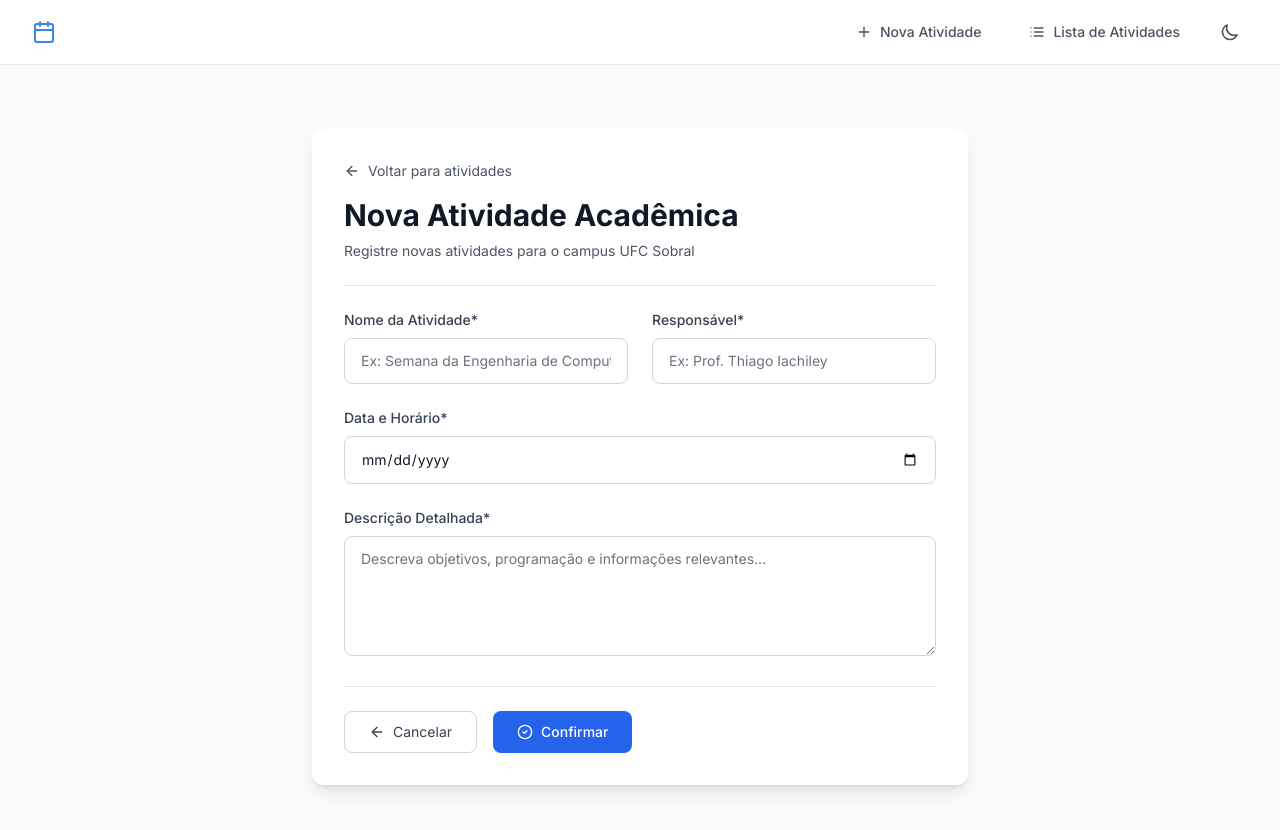
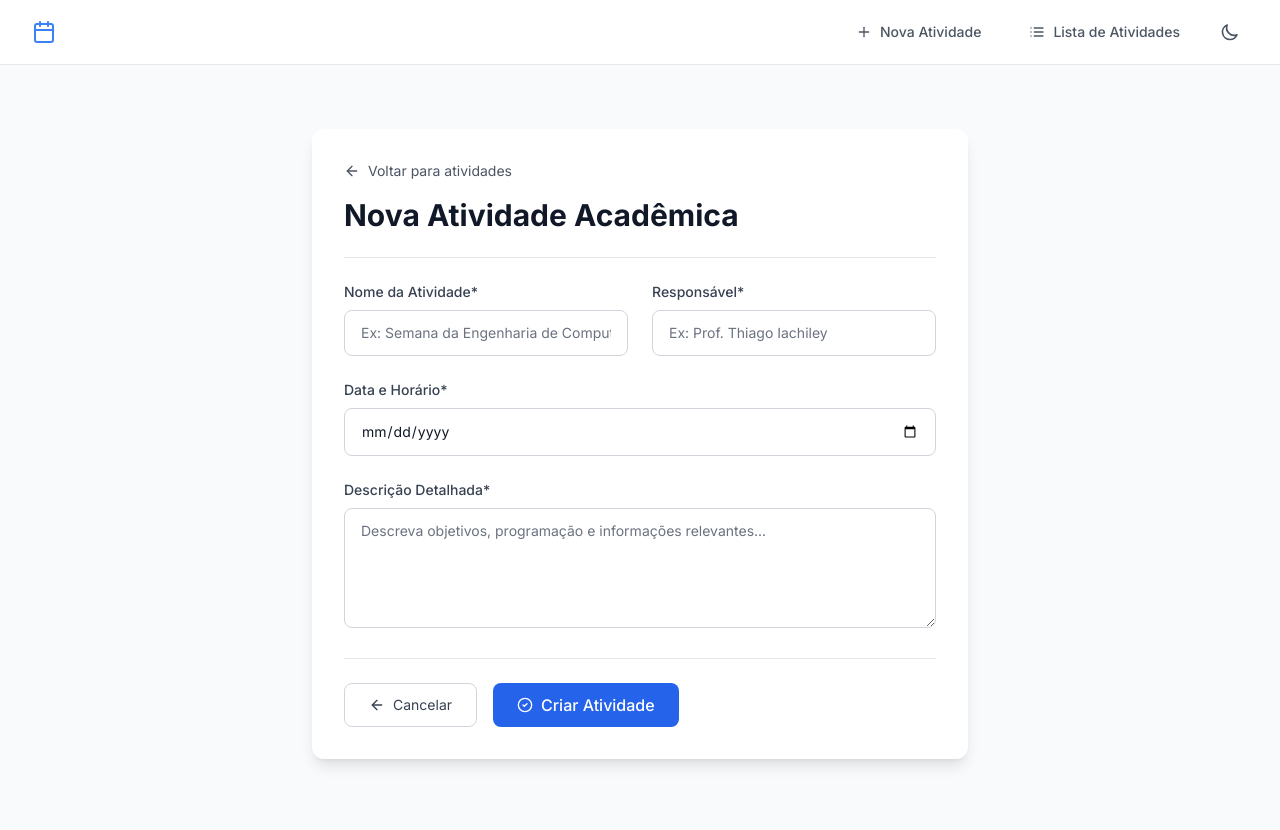
Before and after one commit to alanlimadev/tec-web-mini-projeto5, a Next.js app: page /cadastro in a window 1280 px wide. Shown: the top 830 px of the page. Built offline with nearby package versions, Linux system fonts and the light colour scheme.

Commit message:
feat: implement activity editing functionality with form updates and validation

```diff
--- a/src/app/cadastro/page.tsx
+++ b/src/app/cadastro/page.tsx
@@ -1,14 +1,22 @@
 'use client';
 
-import { useRouter } from 'next/navigation';
+import { useRouter, useSearchParams } from 'next/navigation';
 import { useForm } from 'react-hook-form';
 import { zodResolver } from '@hookform/resolvers/zod';
 import { z } from 'zod';
-import { addActivity } from '@/app/lib/data';
-import { AlertCircle, CheckCircle2, ArrowLeft, Loader2 } from 'lucide-react';
+import { addActivity, getActivityById, updateActivity } from '@/app/lib/data';
+import {
+  AlertCircle,
+  CheckCircle2,
+  ArrowLeft,
+  Loader2,
+  PencilLine,
+} from 'lucide-react';
 import toast, { Toaster } from 'react-hot-toast';
+import { useEffect } from 'react';
 
-const activitySchema = z.object({
+const createActivitySchema = z.object({
+  id: z.string().optional(),
   nome: z
     .string()
     .min(3, 'O nome deve ter pelo menos 3 caracteres')
@@ -17,69 +25,97 @@ const activitySchema = z.object({
     .string()
     .min(3, 'O responsável deve ter pelo menos 3 caracteres')
     .max(100, 'O responsável deve ter no máximo 100 caracteres'),
-  data: z
-    .string()
-    .refine((val) => new Date(val) > new Date(), 'A data deve ser futura'),
+  data: z.string().refine((val) => {
+    const selectedDate = new Date(val);
+    const today = new Date();
+    today.setHours(0, 0, 0, 0);
+    return selectedDate >= today;
+  }, 'A data deve ser igual ou posterior a hoje'),
   descricao: z
     .string()
     .min(10, 'A descrição deve ter pelo menos 10 caracteres')
     .max(500, 'A descrição deve ter no máximo 500 caracteres'),
 });
 
-type ActivityFormData = z.infer<typeof activitySchema>;
+type ActivityFormData = z.infer<typeof createActivitySchema>;
 
 export default function CadastroPage() {
   const router = useRouter();
+  const searchParams = useSearchParams();
+  const id = searchParams.get('id');
+  const isEditing = !!id;
+  const activity = isEditing ? getActivityById(id) : null;
+
   const {
     register,
     handleSubmit,
     formState: { errors, isSubmitting },
+    // eslint-disable-next-line @typescript-eslint/no-unused-vars
     reset,
+    setValue,
   } = useForm<ActivityFormData>({
-    resolver: zodResolver(activitySchema),
+    resolver: zodResolver(createActivitySchema),
+    defaultValues: {
+      id: activity?.id || '',
+      nome: activity?.nome || '',
+      responsavel: activity?.responsavel || '',
+      data: activity?.data
+        ? new Date(activity.data).toISOString().split('T')[0]
+        : '',
+      descricao: activity?.descricao || '',
+    },
   });
+
+  useEffect(() => {
+    if (isEditing && activity) {
+      setValue('id', activity.id);
+      setValue('nome', activity.nome);
+      setValue('responsavel', activity.responsavel);
+      setValue('data', new Date(activity.data).toISOString().split('T')[0]);
+      setValue('descricao', activity.descricao);
+    }
+  }, [isEditing, activity, setValue]);
 
   const onSubmit = async (data: ActivityFormData) => {
     try {
-      addActivity({
-        ...data,
+      const activityData = {
+        nome: data.nome,
+        responsavel: data.responsavel,
         data: new Date(data.data).toISOString(),
-      });
+        descricao: data.descricao,
+      };
 
-      await new Promise((resolve) => setTimeout(resolve, 500));
-
-      toast.success(
-        <div className="flex items-center gap-2">
-          <span>Atividade registrada com sucesso!</span>
-        </div>,
-        {
+      if (isEditing && data.id) {
+        updateActivity(data.id, activityData);
+        toast.success('Atividade atualizada com sucesso!', {
+          icon: <CheckCircle2 className="text-green-500" />,
+          className: 'dark:bg-gray-800 dark:text-white',
           duration: 4000,
           position: 'top-right',
-          className:
-            'dark:bg-gray-800 dark:text-gray-100 border dark:border-gray-700',
-        }
-      );
+        });
+      } else {
+        addActivity(activityData);
+        toast.success('Atividade criada com sucesso!', {
+          icon: <CheckCircle2 className="text-green-500" />,
+          className: 'dark:bg-gray-800 dark:text-white',
+          duration: 4000,
+          position: 'top-right',
+        });
+      }
 
-      reset();
       router.push('/listagem');
       // eslint-disable-next-line @typescript-eslint/no-unused-vars
     } catch (error) {
-      toast.error(
-        <div className="flex items-center gap-2">
-          <AlertCircle className="h-5 w-5 text-red-600" />
-          <span>Erro ao cadastrar atividade</span>
-        </div>,
-        {
-          className:
-            'dark:bg-gray-800 dark:text-gray-100 border dark:border-gray-700',
-        }
-      );
+      toast.error(`Erro ao ${isEditing ? 'atualizar' : 'criar'} atividade`, {
+        icon: <AlertCircle className="text-red-500" />,
+        className: 'dark:bg-gray-800 dark:text-white',
+      });
     }
   };
 
   return (
     <div className="min-h-screen bg-gray-50 dark:bg-gray-900 transition-colors duration-200 py-4 px-4 sm:py-8 sm:px-6 lg:px-8">
-      <Toaster />
+      <Toaster position="top-right" />
 
       <div className="max-w-3xl mx-auto bg-white dark:bg-gray-800 rounded-xl shadow-lg dark:shadow-xl dark:shadow-gray-900/20 p-4 sm:p-6 lg:p-8 transition-all">
         <header className="mb-4 sm:mb-6 space-y-1 sm:space-y-2 border-b dark:border-gray-700 pb-4 sm:pb-6">
@@ -90,18 +126,19 @@ export default function CadastroPage() {
             <ArrowLeft className="h-3 w-3 sm:h-4 sm:w-4" />
             Voltar para atividades
           </button>
-          <h1 className="text-xl sm:text-2xl lg:text-3xl font-bold text-gray-900 dark:text-gray-100">
-            Nova Atividade Acadêmica
+          <h1 className="text-xl sm:text-2xl lg:text-3xl font-bold text-gray-900 dark:text-gray-100 flex items-center gap-2">
+            {isEditing ? (
+              <>
+                <PencilLine className="h-6 w-6 text-blue-500" />
+                Editar Atividade
+              </>
+            ) : (
+              'Nova Atividade Acadêmica'
+            )}
           </h1>
-          <p className="text-xs sm:text-sm text-gray-600 dark:text-gray-400">
-            Registre novas atividades para o campus UFC Sobral
-          </p>
         </header>
-
-        <form
-          onSubmit={handleSubmit(onSubmit)}
-          className="space-y-4 sm:space-y-6"
-        >
+        <form onSubmit={handleSubmit(onSubmit)} className="space-y-6">
+          {isEditing && <input type="hidden" {...register('id')} />}
           <div className="grid grid-cols-1 gap-4 sm:gap-6 sm:grid-cols-2">
             <div className="sm:col-span-2 lg:col-span-1">
               <label
@@ -244,21 +281,14 @@ export default function CadastroPage() {
             <button
               type="submit"
               disabled={isSubmitting}
-              className={`w-full sm:w-auto px-4 sm:px-6 py-2 sm:py-2.5 text-xs sm:text-sm bg-blue-600 hover:bg-blue-700 dark:bg-blue-700 dark:hover:bg-blue-800 text-white font-medium rounded-lg focus:ring-4 focus:ring-blue-200 dark:focus:ring-blue-900 transition-all flex items-center justify-center gap-1 sm:gap-2 ${
-                isSubmitting ? 'opacity-50 cursor-not-allowed' : ''
-              }`}
+              className="w-full sm:w-auto px-6 py-2.5 bg-blue-600 hover:bg-blue-700 dark:bg-blue-700 dark:hover:bg-blue-800 text-white font-medium rounded-lg transition-all flex items-center justify-center gap-2 disabled:opacity-50"
             >
               {isSubmitting ? (
-                <>
-                  <Loader2 className="animate-spin h-4 w-4" />
-                  <span>Cadastrando...</span>
-                </>
+                <Loader2 className="animate-spin h-4 w-4" />
               ) : (
-                <>
-                  <CheckCircle2 className="h-4 w-4" />
-                  <span>Confirmar</span>
-                </>
+                <CheckCircle2 className="h-4 w-4" />
               )}
+              {isEditing ? 'Salvar Alterações' : 'Criar Atividade'}
             </button>
           </div>
         </form>
```
